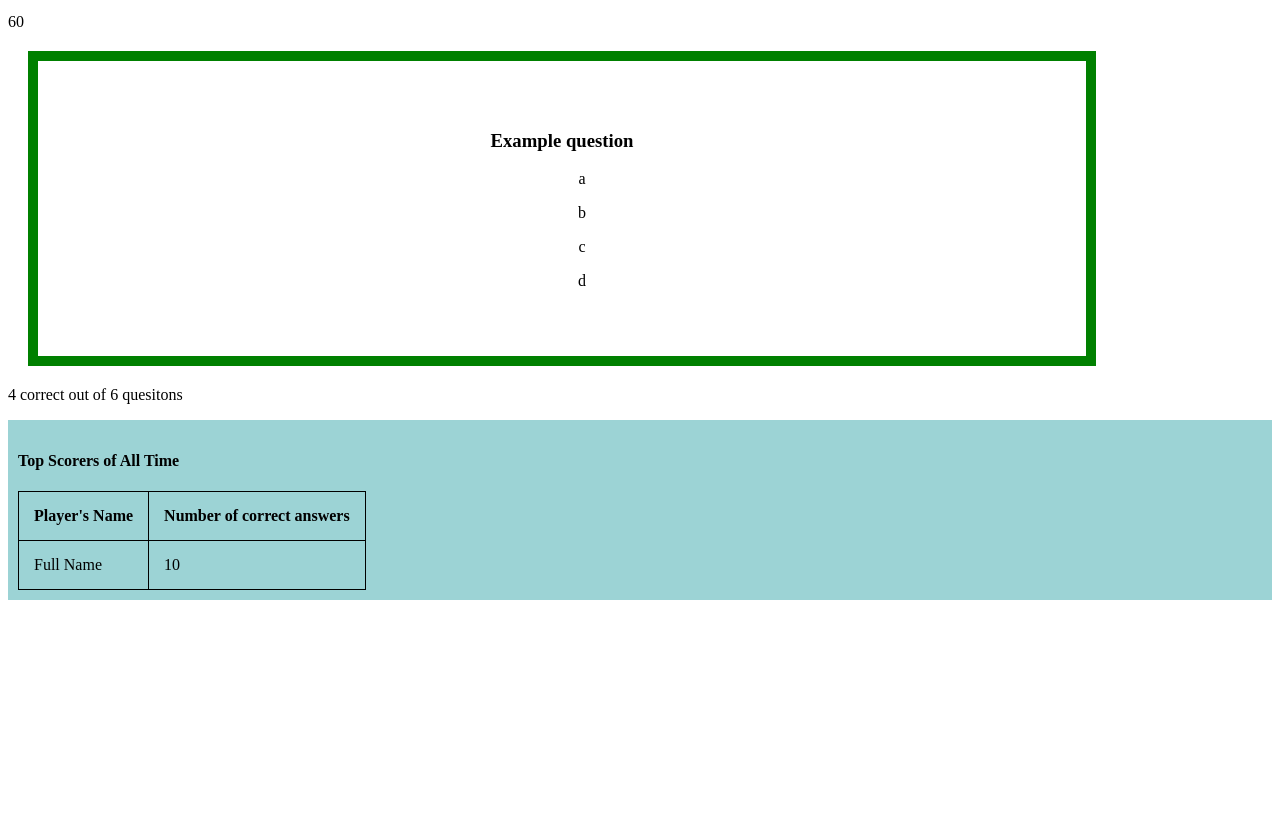
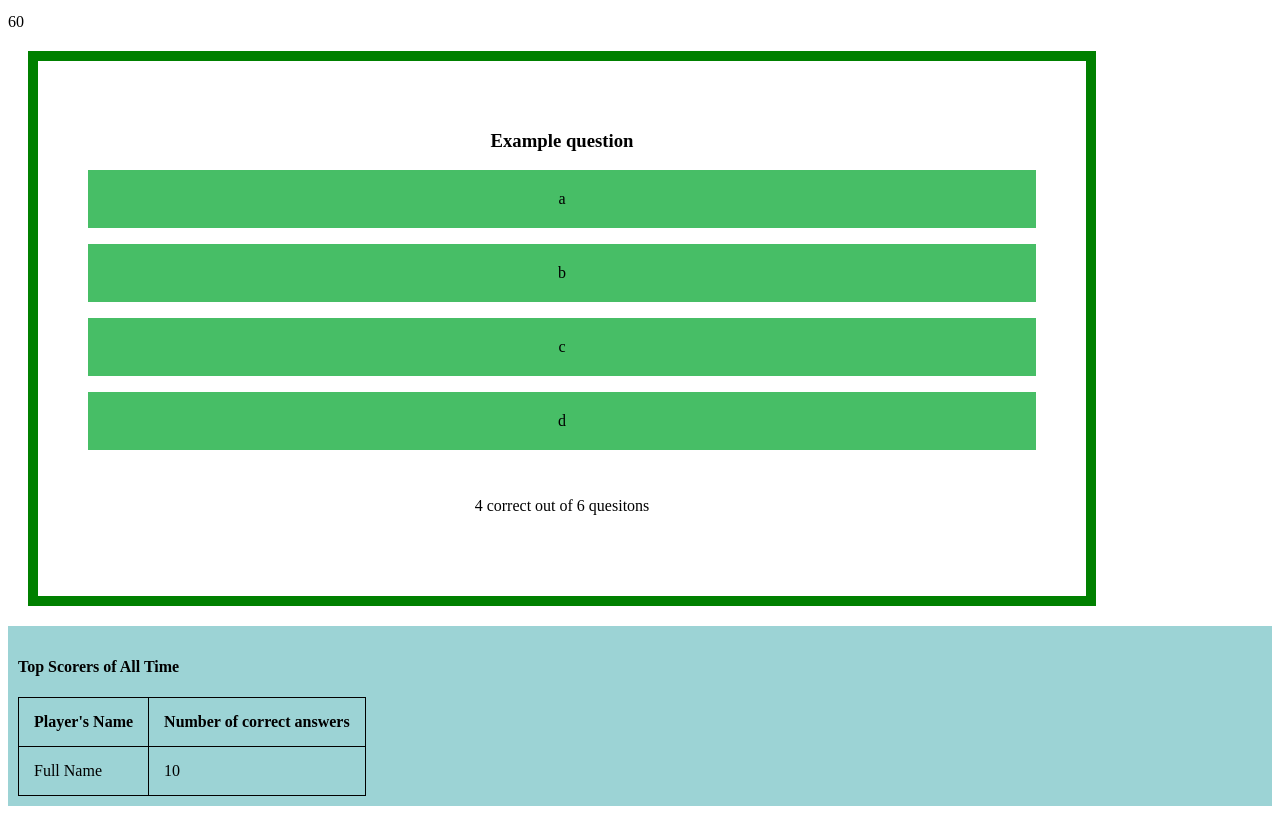
Before and after one commit to jucheng925/Phase-1-project-triviagame, a plain HTML site: page index.html in a window 1280 px wide. Shown: the part 91-905 px from the top of the page. Before the commit the page ends 800 px from the top, so only its background shows below. Drawn offline with Linux system fonts and the light colour scheme.

Commit message:
minor changes in css

```diff
--- a/index.css
+++ b/index.css
@@ -26,3 +26,14 @@ table, th, td {
     padding: 10 px;
     display: none;
   }
+
+  .choices {
+    padding: 15px;
+    border: 5px solid rgb(71, 190, 102);
+    background-color: rgb(71, 190, 102);
+  }
+
+  #scoring {
+    text-align: center;
+    padding: 15px;
+  }
--- a/index.html
+++ b/index.html
@@ -23,9 +23,9 @@
       <ul class="choices" id ="b">b</ul>
       <ul class="choices" id ="c">c</ul>
       <ul class ="choices" id ="d">d</ul>
-    </div>
-    <div id ="scoring">
-      <p>4 correct out of <span id="totalquestions">6</span> quesitons</p>
+      <div id ="scoring">
+        <p>4 correct out of <span id="totalquestions">6</span> quesitons</p>
+      </div>
     </div>
     <div id="top-scorers">
       <h4>Top Scorers of All Time</h4>
```
